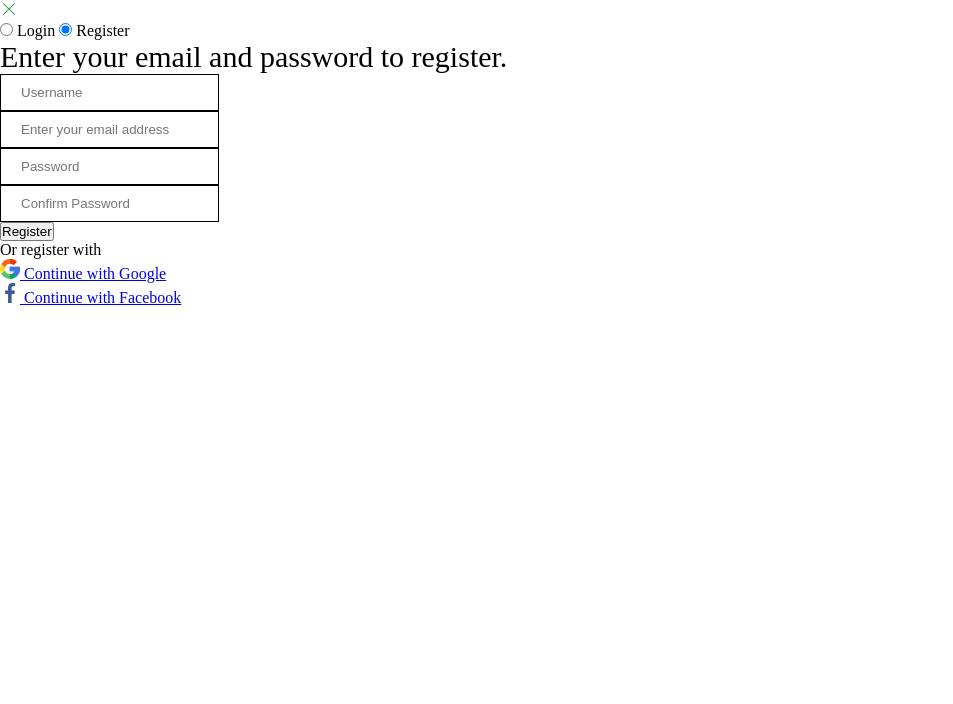
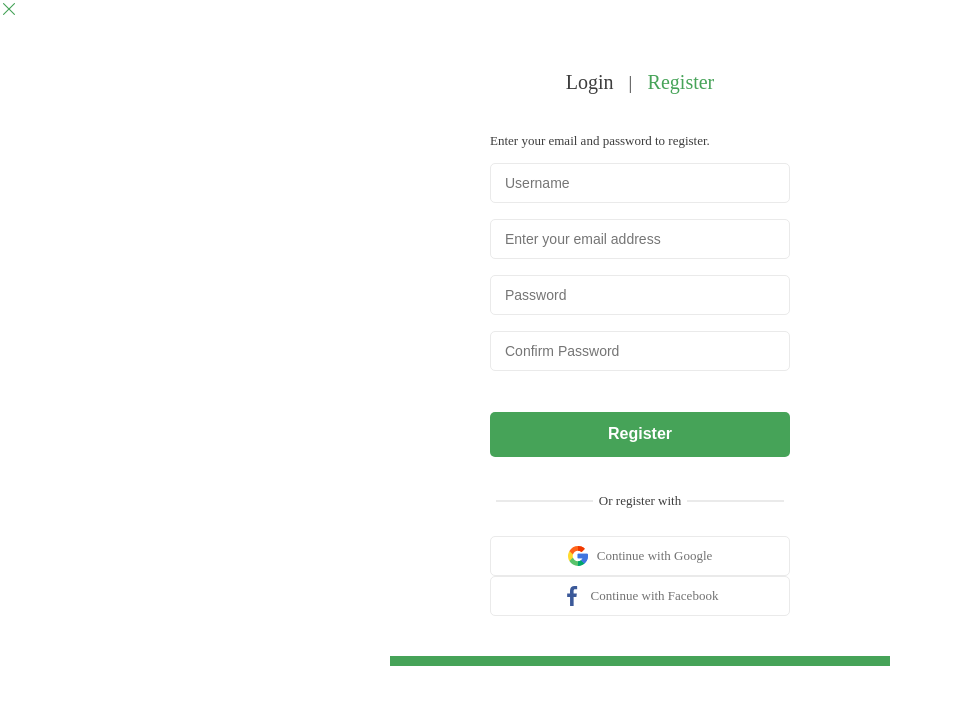
Before and after one commit to p-anastasii/GREENSHOP, a plain HTML site: page Registration.html in a window 1280 px wide. Shown: the whole page, without its empty margins (0-953 px from the left). Drawn offline with Linux system fonts and the light colour scheme.

Commit message:
https://github.com/p-anastasii/GREENSHOP.git

```diff
--- a/Registration.html
+++ b/Registration.html
@@ -6,59 +6,60 @@
           content="width=device-width, user-scalable=no, initial-scale=1.0, maximum-scale=1.0, minimum-scale=1.0">
     <meta http-equiv="X-UA-Compatible" content="ie=edge">
     <title>Document</title>
-    <link rel="stylesheet" href="css/slyle.css">
+    <link rel="stylesheet" href="css/reset.css">
+    <link rel="stylesheet" href="css/style.css">
 
 </head>
 <body>
+<div>
+    <a href="#" class="cross" >
+        <img src="images/X.svg" alt="cross">
+    </a>
+</div>
+<div class="modal">
+    <div class="title">
+        <a href="#" title="Login">Login</a>
+        <span> | </span>
+        <a href="#" title="Register">Register</a>
+    </div>
+
+    <p class="text">
+        Enter your email and password to register.
+    </p>
 
     <form name="registration" method="post" action="">
         <div>
-    <a href ="#">
-        <img src="Images/X.svg" alt="cross">
-    </a>
+            <label for="user_name"></label>
+            <input name="username" type="text" placeholder="Username" id="user_name" required>
         </div>
         <div>
-        <label for="login">
-            <input name="login" type="radio" id="login" value="login">
-            Login
-        </label>
-        <label for="login_2">
-            <input name="login" type="radio" id="login_2" value="Register" checked>
-            Register
-        </label>
-    </div>
-    <p class="text">
-        Enter your email and password to register.
-    </p>
-    <div>
-        <input name="username" type="text" placeholder="Username">
+            <label for="user_email"></label>
+            <input name="email" type="email" placeholder="Enter your email address" id="user_email" required>
         </div>
         <div>
-        <input name="email" type="email" placeholder="Enter your email address">
+            <label for="user_password"></label>
+            <input name="password" type="password" placeholder="Password" id="user_password">
         </div>
         <div>
-        <input name="password" type="password" placeholder="Password">
+            <label for="user_password_confirmation"></label>
+            <input name="password" type="password" placeholder="Confirm Password" id="user_password_confirmation">
         </div>
-    <div>
-        <input name="password" type="password" placeholder="Confirm Password">
+        <button class="register_btn" type="submit">Register</button>
+        <div class="other_register">
+            <span class="grey-line"></span>
+            <p class="other_register_text" >Or register with</p>
+            <span class="grey-line"></span>
         </div>
-    <button type="submit">Register</button>
-    <p>
-        Or register with
-    </p>
-    <div>
-    <a href="https://accounts.google.com/signin" target="_blank">
-        <img src="Images/google.svg" alt="google">
+            <a href="https://accounts.google.com/signin" class="social_media_link" target="_blank">
+                <img src="images/google.svg" alt="google">
                 Continue with Google
             </a>
-    </div>
-    <div>
-        <a href="https://www.facebook.com/login" target="_blank">
-            <img src="Images/facebook.svg" alt="facebook">
+
+            <a href="https://www.facebook.com/login" class="social_media_link" target="_blank">
+                <img src="images/facebook.svg" alt="facebook">
                 Continue with Facebook
             </a>
+    </form>
 </div>
-</form>
-
 </body>
 </html>
--- a/css/slyle.css
+++ /dev/null
@@ -1,55 +0,0 @@
-*{
-    padding: 0;
-    margin: 0;
-    box-sizing: border-box;
-}
-
-input{
-    border: solid 1px black;
-    padding: 10px 20px;
-}
-
-.text{
-    font-size: 30px;
-}
-
-button:hover{
-    background-color: green;
-    transform: rotate(360deg);
-    transition: 0.5s;
-}
-
-#user_email{
-    background-color: red;
-}
-
-.title span{
-    color: yellow;
-}
-
-.title.green{
-    color: green;
-}
-
-.modal{
-    max-width: 500px;
-    margin: auto;
-    padding-top: 52px;
-}
-.modal .title{
-    text-align: center;
-}
-.modal .title a{
-    font-weight: 500;
-    font-size: 20px;
-    line-height: 80%;
-    color: #3d3d3d;
-    text-decoration: none;
-}
-.modal .title span{
-    font-weight: 250;
-    font-size: 18px;
-    line-height: 89%;
-    color: #3d3d3d;
-    margin: 0 11px;
-}
--- /dev/null
+++ b/css/style.css
@@ -0,0 +1,157 @@
+*{
+    padding: 0;
+    margin: 0;
+    box-sizing: border-box;
+}
+
+.modal {
+    max-width: 500px;
+    margin: auto;
+    padding-top: 52px;
+    padding-right: 100px;
+    padding-left: 100px;
+    padding-bottom: 40px;
+    border-bottom: solid 10px #46a358;
+}
+
+.modal .title{
+    text-align: center;
+    margin-bottom: 40px;
+}
+
+.modal .title a{
+    font-weight: 500;
+    font-size: 20px;
+    line-height: 80%;
+    color: #3d3d3d;
+    text-decoration: none;
+}
+
+.modal .title a:last-of-type{
+    color: #46a358;
+}
+
+.modal .title span{
+    font-weight: 250;
+    font-size: 18px;
+    line-height: 89%;
+    color: #3d3d3d;
+    margin: 0 11px;
+}
+
+.text{
+    font-weight: 400;
+    font-size: 13px;
+    line-height: 123%;
+    color: #3d3d3d;
+    margin-bottom: 14px;
+}
+
+#user_name{
+    border: 1px solid #eaeaea;
+    border-radius: 5px;
+    width: 300px;
+    height: 40px;
+    padding: 12px 14px;
+    font-weight: 400;
+    font-size: 14px;
+    line-height: 114%;
+    color: #a5a5a5;
+    margin-bottom: 16px;
+}
+
+#user_email{
+    border: 1px solid #eaeaea;
+    border-radius: 5px;
+    width: 300px;
+    height: 40px;
+    padding: 12px 14px;
+    font-weight: 400;
+    font-size: 14px;
+    line-height: 114%;
+    color: #a5a5a5;
+    margin-bottom: 16px;
+}
+
+#user_password{
+    border: 1px solid #eaeaea;
+    border-radius: 5px;
+    width: 300px;
+    height: 40px;
+    padding: 12px 14px;
+    font-weight: 400;
+    font-size: 14px;
+    line-height: 114%;
+    color: #a5a5a5;
+    margin-bottom: 16px;
+}
+
+#user_password_confirmation{
+    border: 1px solid #eaeaea;
+    border-radius: 5px;
+    width: 300px;
+    height: 40px;
+    padding: 12px 14px;
+    font-weight: 400;
+    font-size: 14px;
+    line-height: 114%;
+    color: #a5a5a5;
+    margin-bottom: 41px;
+}
+
+.register_btn{
+    border-radius: 5px;
+    border: none;
+    width: 300px;
+    height: 45px;
+    background: #46a358;
+    font-weight: 700;
+    font-size: 16px;
+    line-height: 100%;
+    color: #fff;
+    text-align: center;
+    margin-bottom: 36px;
+}
+
+.grey-line{
+    display: inline-block;
+    border: 1px solid #eaeaea;
+    width: 97px;
+    height: 0px;
+}
+
+.other_register{
+    display: flex;
+    align-items: center;
+    justify-content: center;
+    font-weight: 400;
+    font-size: 13px;
+    line-height: 123%;
+    color: #3d3d3d;
+    margin-bottom: 27px;
+}
+
+.other_register .other_register_text{
+    margin-left: 6px;
+    margin-right: 6px;
+}
+
+.social_media_link{
+    border: 1px solid #eaeaea;
+    border-radius: 5px;
+    width: 300px;
+    height: 40px;
+    display: flex;
+    align-items: center;
+    justify-content: center;
+    font-weight: 500;
+    font-size: 13px;
+    line-height: 123%;
+    text-align: center;
+    color: #727272;
+    text-decoration: none;
+}
+
+.social_media_link img{
+    margin-right: 9px;
+}
```
Also changed, not shown: Images/logo.svg (added), css/reset.css (added), index.html (added). Lines whose indentation alone changed are shown as unchanged.
